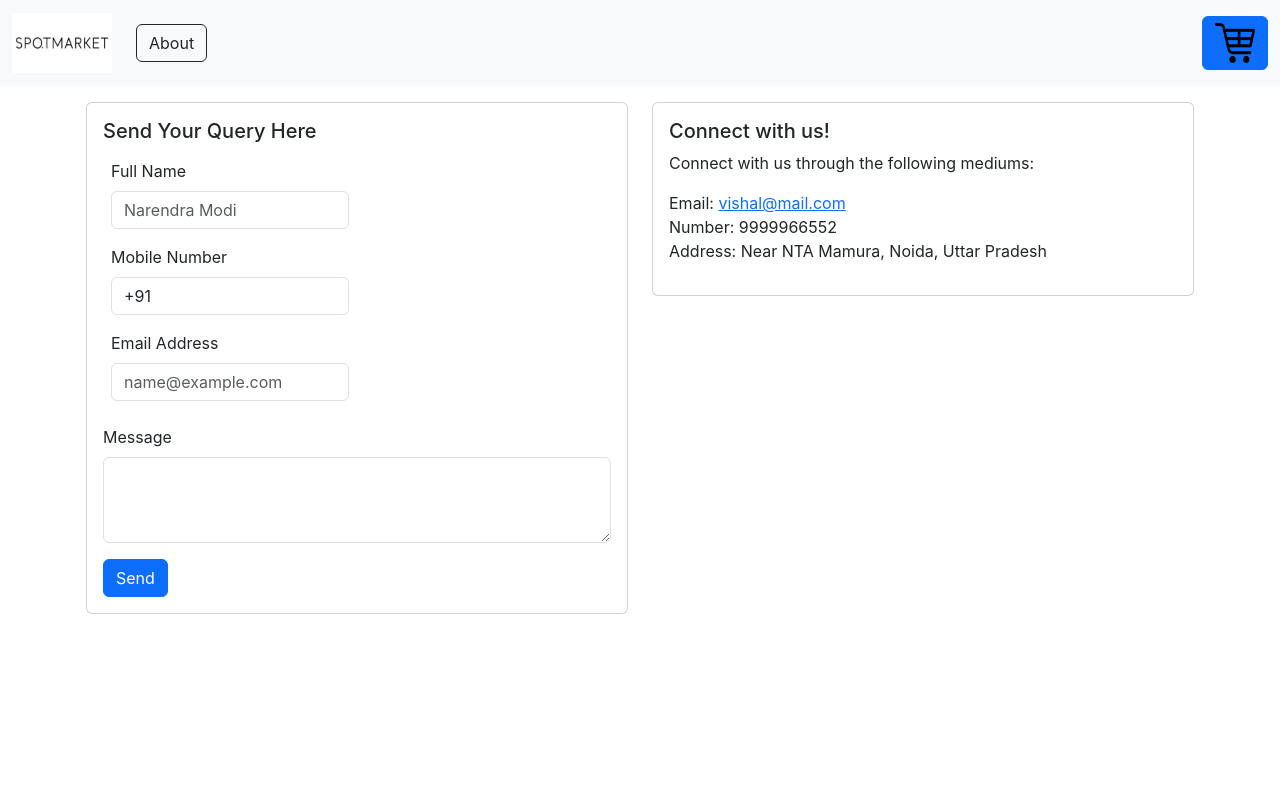
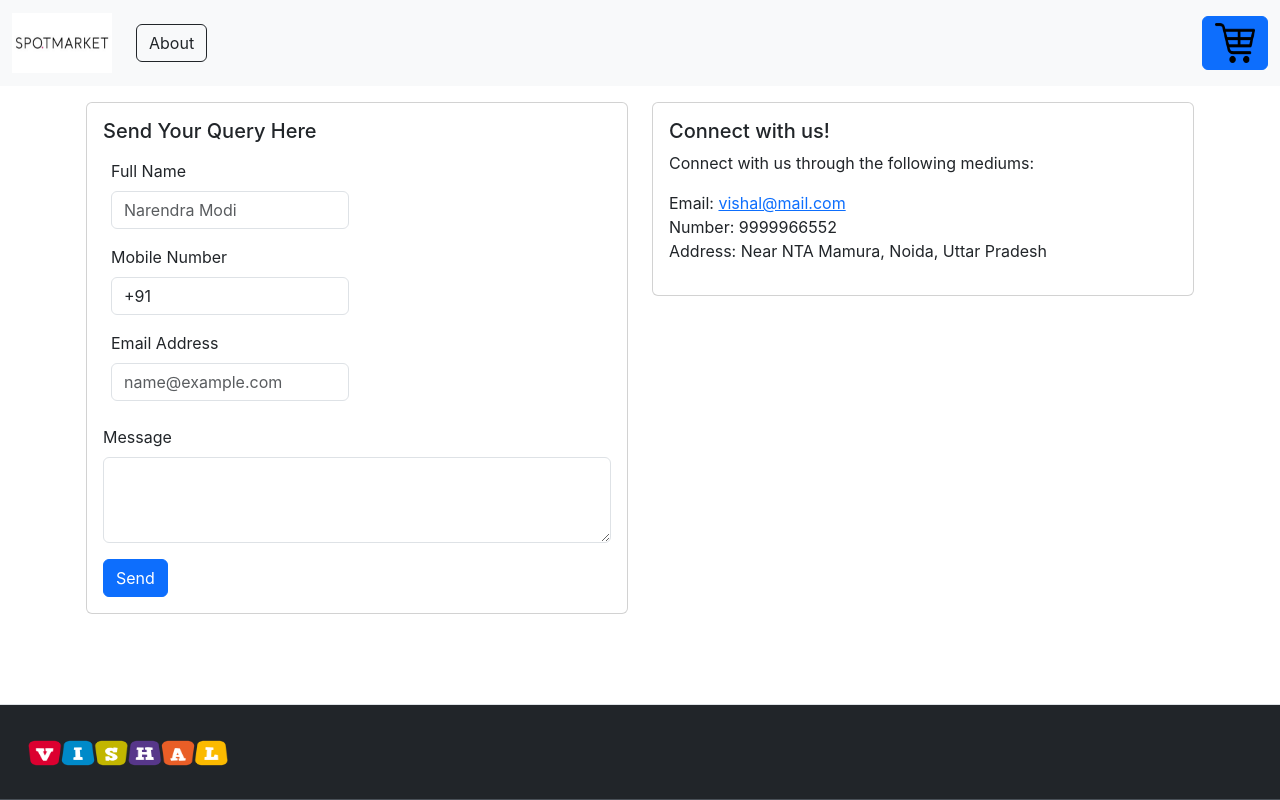
Before and after one commit to Vishal2970/E-Commerce-Fullstack, a React (Create React App) app: page /contactus in a window 1280 px wide. Built offline with nearby package versions, Linux system fonts and the light colour scheme.

Commit message:
Footer partially fixed

```diff
--- a/src/App.css
+++ b/src/App.css
@@ -1,6 +1,7 @@
 .App {
   text-align: center;
 }
+
 
 .App-logo {
   height: 40vmin;
--- a/src/App.js
+++ b/src/App.js
@@ -2,7 +2,7 @@ import { BrowserRouter, Route, Routes } from "react-router-dom";
 import "./App.css";
 import { Home } from "./Pages/Home";
 import { NavBar } from "./Components/NavBar";
-// import { Footer } from "./Components/Footer";
+import { Footer } from "./Components/Footer";
 import { Login } from "./Pages/Login";
 import { SignUp } from "./Pages/SignUp";
 import { About } from "./Pages/About";
@@ -10,18 +10,20 @@ import { ContactUs } from "./Pages/ContactUs";
 import { LoginMode } from "./Pages/LoginMode";
 function App() {
   return (
+    <>
       <BrowserRouter>
-      <NavBar isVisible={true}/>
+        <NavBar isVisible={true} />
         <Routes>
-        <Route path="/" element={<Home Name ="Vishal"/>} />
+          <Route path="/" element={<Home Name="Vishal" />} />
           <Route path="/loginmode" element={<LoginMode />} />
           <Route path="/login/:color" element={<Login />} />
           <Route path="/signup/:color" element={<SignUp />} />
           <Route path="/about" element={<About />} />
           <Route path="/contactus" element={<ContactUs />} />
         </Routes>
-      {/* <Footer /> */}
       </BrowserRouter>
+      <Footer color='#6322f0'/>
+    </>
   );
 }
 
--- a/src/Components/Footer.jsx
+++ b/src/Components/Footer.jsx
@@ -1,21 +1,48 @@
+// export function Footer() {
+//   return (
+//     <>
+//       <div className="footer">
+//         <nav class="footer bg-dark border-bottom border-body" data-bs-theme="dark">
+//           <div className="container-fluid">
+//             <a className="navbar-brand" href="/">
+//               <img
+//               src="/Vishal.png"
+//               alt="Logo"
+//               width={200}
+//               height={60}
+//               className="d-inline-block align-text-top"
+//             />
+
+//             </a>
+//           </div>
+//         </nav>
+//       </div>
+//     </>
+//   );
+// }
+
+
+
+import React from 'react';
+import "./css/Footer.css"
+
 export function Footer() {
   return (
     <>
-      <div className="fixed-bottom">
-        <div className="position-absolute bottom-0 start-50 translate-middle-x">
-          <div className="card">
-            <div className="card-header">Quote</div>
-            <div className="card-body">
-              <blockquote className="blockquote mb-0">
-                <p>A well-known quote, contained in a blockquote element.</p>
-                <footer className="blockquote-footer">
-                  Someone famous in{" "}
-                  <cite title="Source Title">Source Title</cite>
-                </footer>
-              </blockquote>
-            </div>
+      <div className="footer">
+        <nav className="footer bg-dark border-bottom border-body" data-bs-theme="dark">
+          <div className="container-fluid">
+            <a className="navbar-brand" href="/">
+              <img
+                src="/Vishal.png"
+                alt="Logo"
+                width={200}
+                height={60}
+                className="d-inline-block align-text-top"
+              />
+            </a>
           </div>
-        </div>
+        </nav>
       </div>
     </>
   );
--- /dev/null
+++ b/src/Components/css/Footer.css
@@ -0,0 +1,11 @@
+.footer {
+    position: fixed;
+    bottom: 0;
+    width: 100%;
+    background-color: #343a40;
+    border-top: 1px solid #dee2e6;
+  }
+
+  .footer nav {
+    padding: 1rem;
+  }
--- a/src/Pages/Home.jsx
+++ b/src/Pages/Home.jsx
@@ -1,9 +1,9 @@
-// import { NavBar } from "../Components/NavBar";
 export function Home(props) {
   return (
     <>
       {/* <NavBar /> */}
       <h1>Hello {props.Name}</h1>
+
     </>
   );
 }
--- a/src/Pages/SignUp.jsx
+++ b/src/Pages/SignUp.jsx
@@ -6,7 +6,7 @@ export function SignUp() {
   const { color } = useParams(); // Use useParams to get the color from the URL
   const [register, Setregister] = useState({
     name: "",
-    number: "",
+    number: "+91",
     email: "",
     password: "",
   });
@@ -27,7 +27,7 @@ export function SignUp() {
     ) {
       Setregister({
         name: "",
-        number: "",
+        number: "+91",
         email: "",
         password: "",
       });
@@ -62,7 +62,7 @@ export function SignUp() {
                 </div>
                 <div className="form-floating mb-3">
                   <input
-                    type="number"
+                    type="text"
                     className="form-control"
                     id="floatingNumber"
                     placeholder="75708xxxxx"
```
Also changed, not shown: public/Vishal.png (added). Lines whose indentation alone changed are shown as unchanged.
